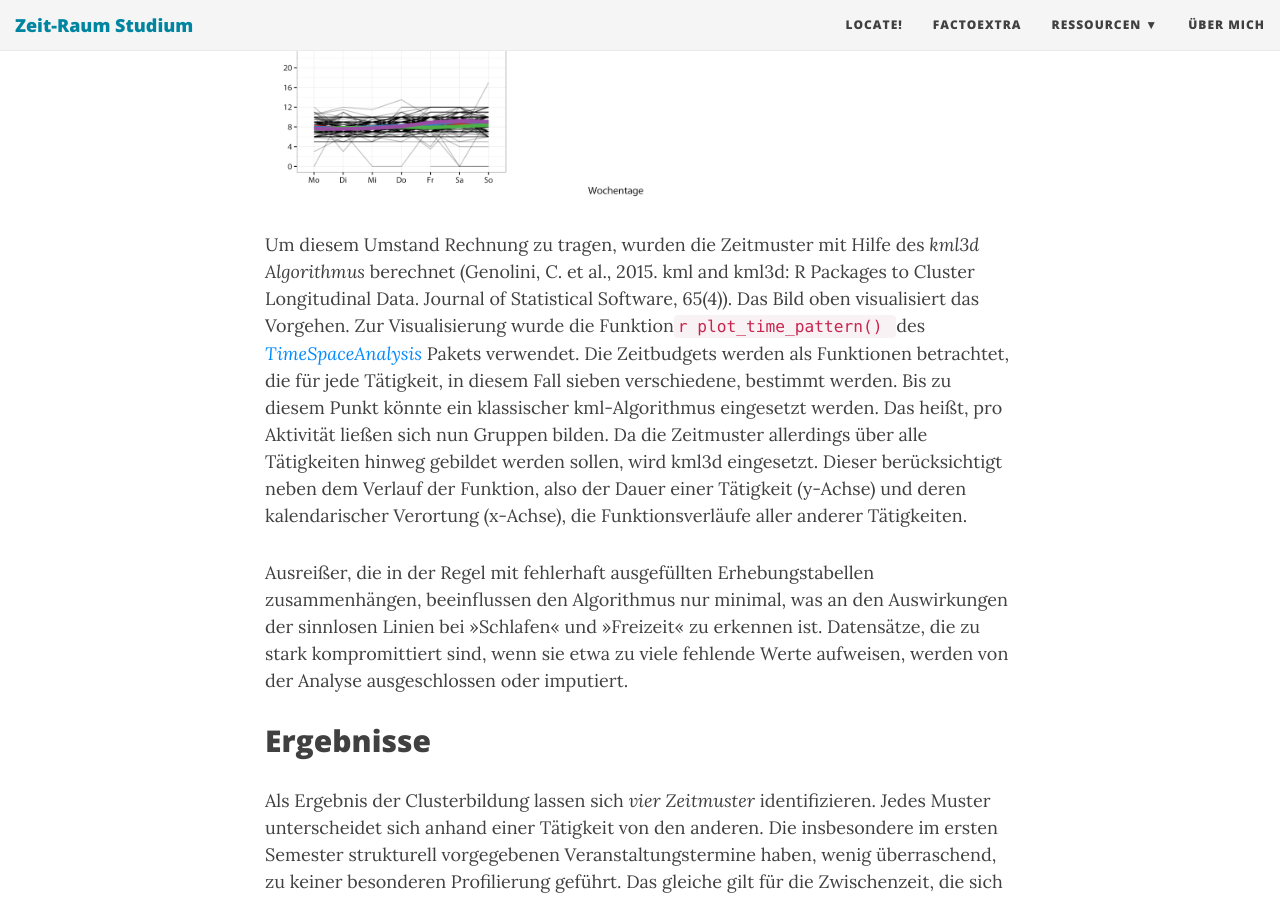
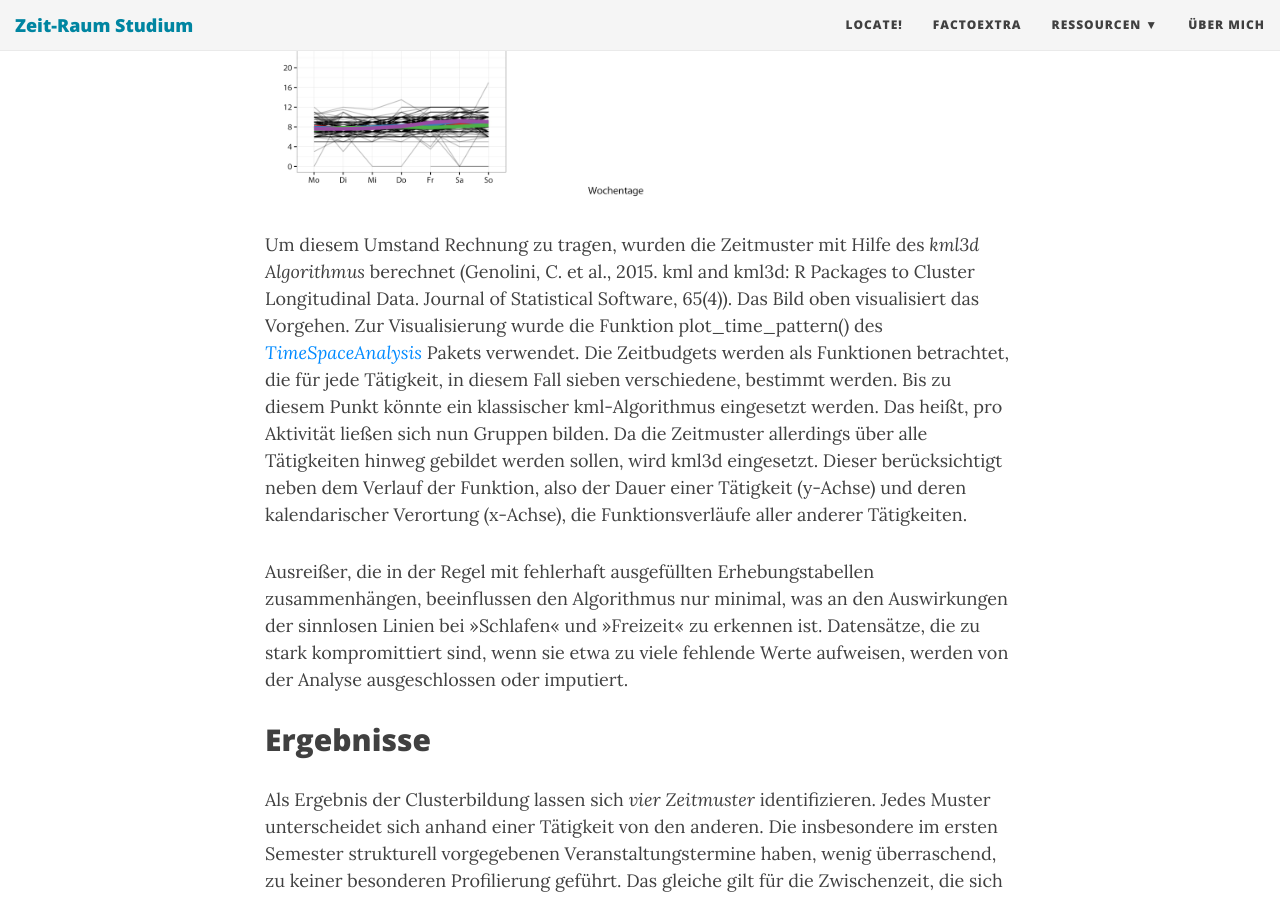
Before and after one commit to inventionate/inventionate-github-pages-backup, a Jekyll site: the page built from _posts/2016-05-02-zeitmuster.md, in a window 1280 px wide and 900 px high, scrolled down 1886 px. Built offline with Jekyll 4.4.1, drawn with Linux system fonts in a browser that asks for light colours; nearby versions of some CDN libraries; comment, search, counter and statistics services are not loaded.

```diff
--- a/_posts/2016-05-02-zeitmuster.md
+++ b/_posts/2016-05-02-zeitmuster.md
@@ -15,7 +15,7 @@ Das Grundproblem der Aggregation von Zeitbudget-Daten besteht darin, dass diese
 
 ![][image-1]
 
-Um diesem Umstand Rechnung zu tragen, wurden die Zeitmuster mit Hilfe des _kml3d Algorithmus_ berechnet (Genolini, C. et al., 2015. kml and kml3d: R Packages to Cluster Longitudinal Data. Journal of Statistical Software, 65(4)). Das Bild oben visualisiert das Vorgehen. Zur Visualisierung wurde die Funktion`r plot_time_pattern() ` des [_TimeSpaceAnalysis_][3] Pakets verwendet. Die Zeitbudgets werden als Funktionen betrachtet, die für jede Tätigkeit, in diesem Fall sieben verschiedene, bestimmt werden. Bis zu diesem Punkt könnte ein klassischer kml-Algorithmus eingesetzt werden. Das heißt, pro Aktivität ließen sich nun Gruppen bilden. Da die Zeitmuster allerdings über alle Tätigkeiten hinweg gebildet werden sollen, wird kml3d eingesetzt. Dieser berücksichtigt neben dem Verlauf der Funktion, also der Dauer einer Tätigkeit (y-Achse) und deren kalendarischer Verortung (x-Achse), die Funktionsverläufe aller anderer Tätigkeiten.
+Um diesem Umstand Rechnung zu tragen, wurden die Zeitmuster mit Hilfe des _kml3d Algorithmus_ berechnet (Genolini, C. et al., 2015. kml and kml3d: R Packages to Cluster Longitudinal Data. Journal of Statistical Software, 65(4)). Das Bild oben visualisiert das Vorgehen. Zur Visualisierung wurde die Funktion plot_time_pattern() des [_TimeSpaceAnalysis_][3] Pakets verwendet. Die Zeitbudgets werden als Funktionen betrachtet, die für jede Tätigkeit, in diesem Fall sieben verschiedene, bestimmt werden. Bis zu diesem Punkt könnte ein klassischer kml-Algorithmus eingesetzt werden. Das heißt, pro Aktivität ließen sich nun Gruppen bilden. Da die Zeitmuster allerdings über alle Tätigkeiten hinweg gebildet werden sollen, wird kml3d eingesetzt. Dieser berücksichtigt neben dem Verlauf der Funktion, also der Dauer einer Tätigkeit (y-Achse) und deren kalendarischer Verortung (x-Achse), die Funktionsverläufe aller anderer Tätigkeiten.
 
 Ausreißer, die in der Regel mit fehlerhaft ausgefüllten Erhebungstabellen zusammenhängen, beeinflussen den Algorithmus nur minimal, was an den Auswirkungen der sinnlosen Linien bei "Schlafen" und "Freizeit" zu erkennen ist. Datensätze, die zu stark kompromittiert sind, wenn sie etwa zu viele fehlende Werte aufweisen, werden von der Analyse ausgeschlossen oder imputiert.
 
```
